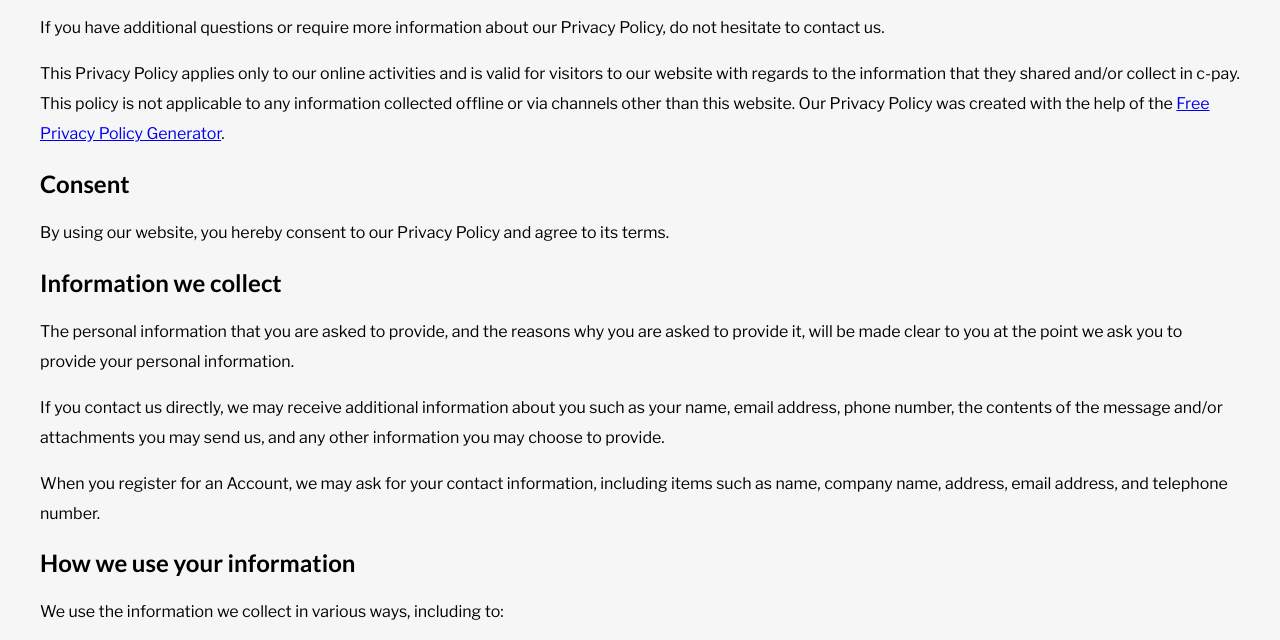
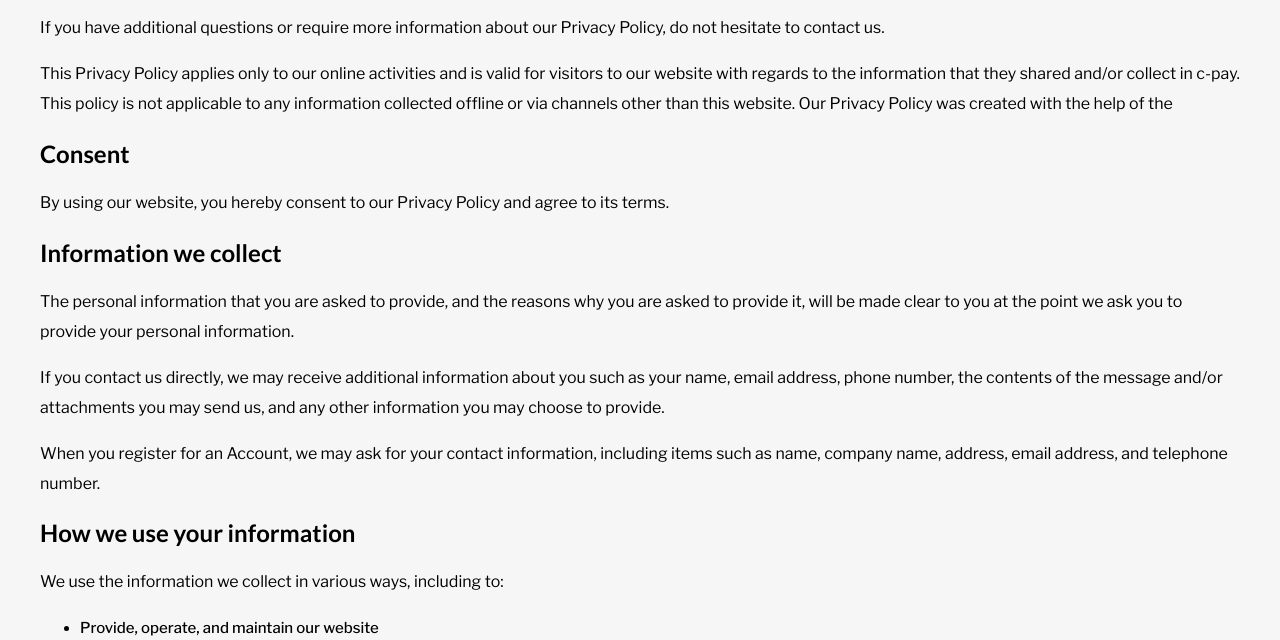
Before and after one commit to tushargupta123/cPay, a plain HTML site: page privacypolicy.html in a window 1280 px wide. Shown: the part 145-785 px from the top of the page. Drawn offline with nearby package versions, Linux system fonts and the light colour scheme.

Commit message:
Update privacypolicy.html

```diff
--- a/privacypolicy.html
+++ b/privacypolicy.html
@@ -63,9 +63,6 @@
         shared and/or collect in c-pay. This policy is not applicable to any
         information collected offline or via channels other than this website.
         Our Privacy Policy was created with the help of the
-        <a href="https://www.privacypolicygenerator.info/"
-          >Free Privacy Policy Generator</a
-        >.
       </p>
 
       <h2>Consent</h2>
```
